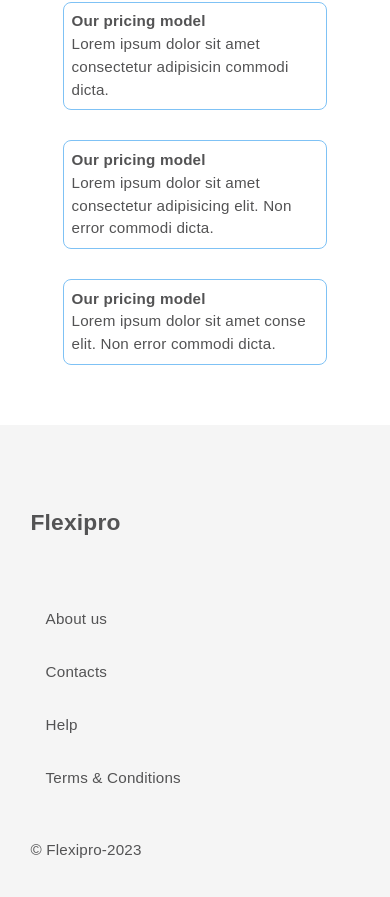
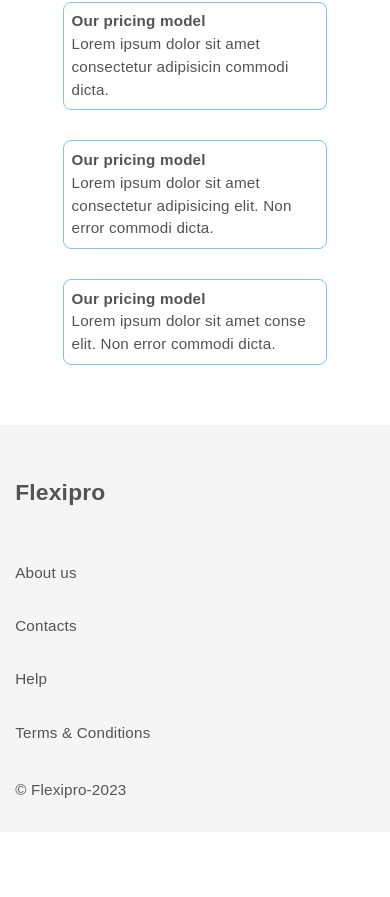
Before and after one commit to Gigitise/landing-page, a React (Vite) app: page / in a window 390 px wide. Shown: the part 2983-3880 px from the top of the page. After the commit the page ends 3815 px from the top, so only its background shows below. Built offline with nearby package versions, Linux system fonts and the light colour scheme.

Commit message:
Update footer padding in CSS

```diff
--- a/src/components/footer/footer.css
+++ b/src/components/footer/footer.css
@@ -4,7 +4,7 @@ footer {
     flex-direction: column;
     justify-content: space-between;
     align-items: flex-start;
-    padding: 2rem 0;
+    /* padding: 2rem 0; */
     gap: 2.25rem;
     padding: 4rem 2rem;
 }
@@ -14,7 +14,7 @@ footer {
     flex-wrap: wrap;
     justify-content: space-between;
     align-items: flex-start;
-    padding: 1rem;
+    /* padding: 1rem; */
     gap: 2rem;
 }
 
@@ -28,6 +28,9 @@ footer {
 }
 
 @media only screen and (max-width: 500px) {
+    footer {
+        padding: 2rem 1rem;
+    }
     .footer-links {
         flex-direction: column;
     }
```
